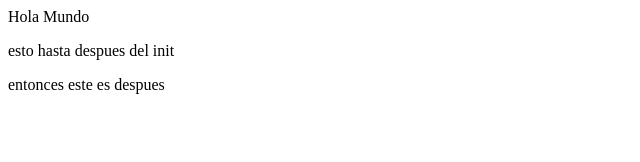
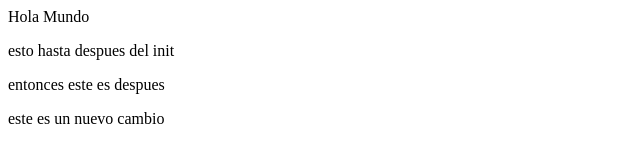
Before and after one commit to Maxjo-Rm/primer-proyecto, a plain HTML site: page index.html in a window 1280 px wide. Shown: the whole page, without its empty margins (0-640 px from the left). Drawn offline with Linux system fonts and the light colour scheme.

Commit message:
este es insertado desde visual studio code

```diff
--- a/index.html
+++ b/index.html
@@ -2,4 +2,5 @@
     <p>Hola Mundo</p>
     <p>esto hasta despues del init</p>
     <p>entonces este es despues</p>
+    <p>este es un nuevo cambio</p>
 </html>
```
